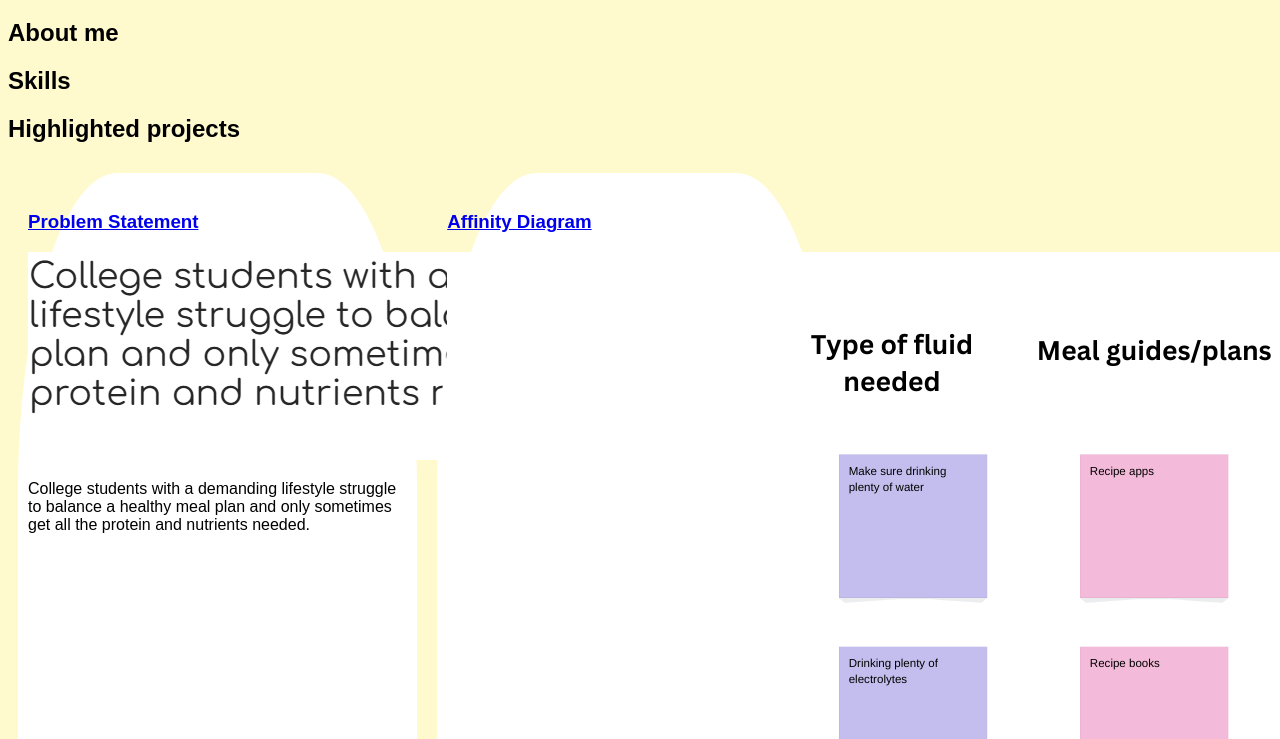
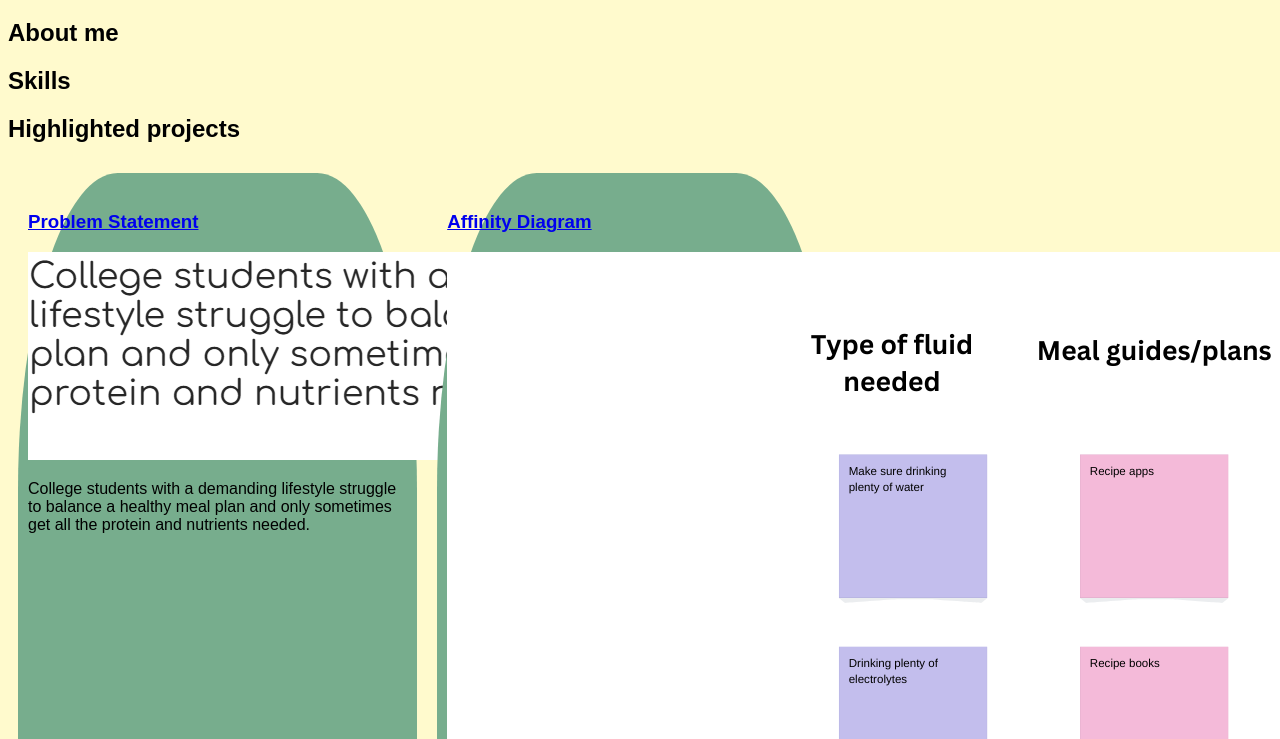
Before and after one commit to joeyhall1/joeyhall1.github.io, a plain HTML site: page index.html in a window 1280 px wide. Shown: the part 61-800 px from the top of the page. Drawn offline with Linux system fonts and the light colour scheme.

Commit message:
Add files via upload

```diff
--- a/style.css
+++ b/style.css
@@ -16,6 +16,6 @@ h1 {
 width: 30%;
 margin: 10px;
 padding: 20px 10px;
-background: white; /* pick a color */
+background: rgb(119, 173, 141); /* pick a color */
 border-radius: 25%;
 }
```
